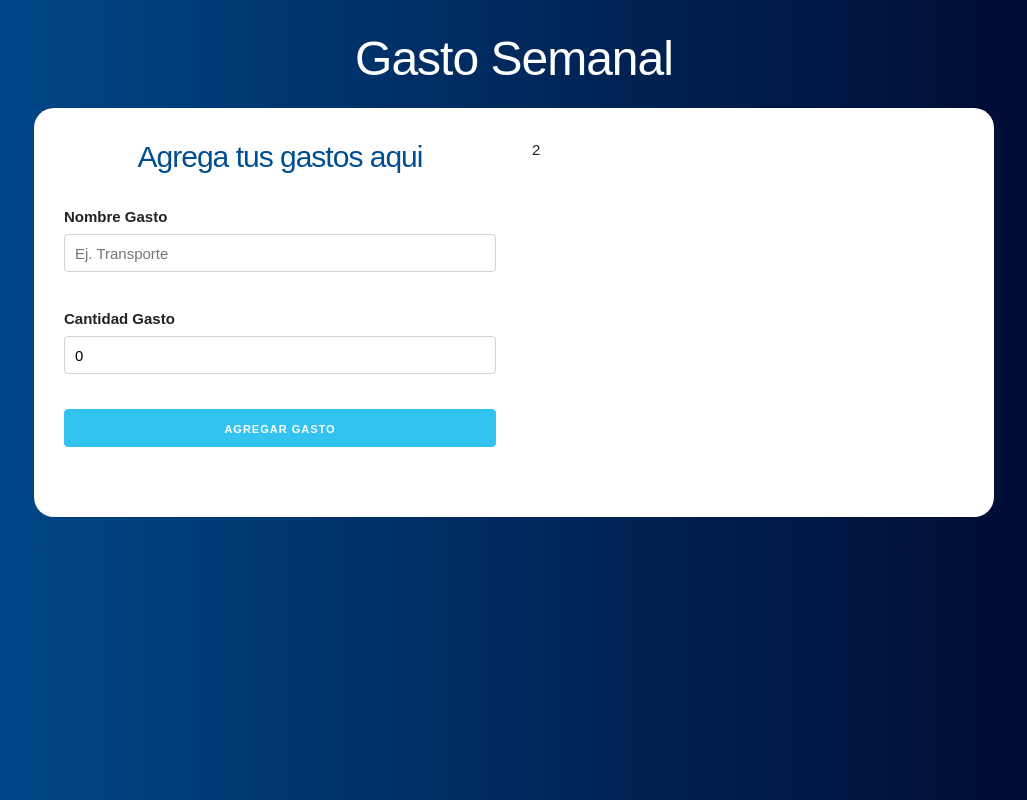
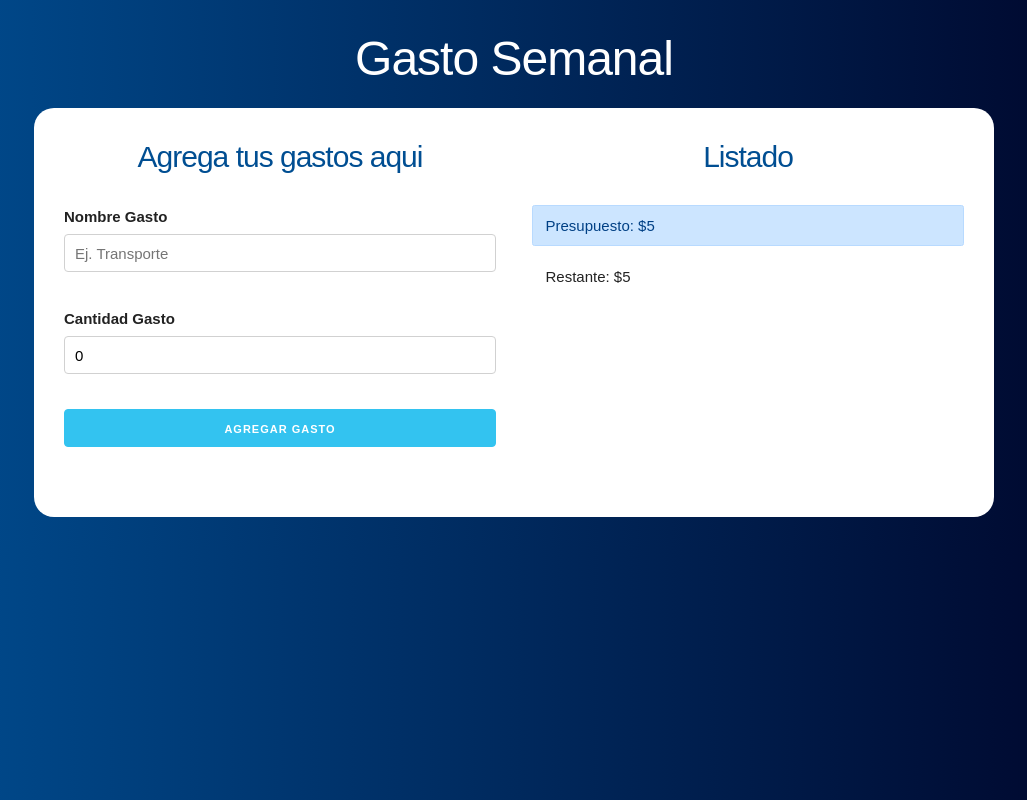
Before and after one commit to itsnou/presupuesto, a React (Create React App) app: page / in a window 1280 px wide. Both pictures are taken after typing "5" into the empty fields and a click on the input "Definir presupuesto". Shown: the whole page, without its empty margins (126-1153 px from the left). Built offline with nearby package versions, Linux system fonts and the light colour scheme.

Commit message:
agregar control de presupuesto

```diff
--- a/src/App.js
+++ b/src/App.js
@@ -1,6 +1,10 @@
 import React, {useState} from 'react';
-import Pregunta from './components/Pregunta'
-import Formulario from './components/Formulario'
+import Pregunta from './components/Pregunta';
+import Formulario from './components/Formulario';
+import Listado from './components/Listado';
+import ControlPresupuesto from './components/ControlPresupuesto';
+
+
 
 function App() {
 
@@ -8,6 +12,12 @@
   const [presupuesto, setPresupuesto] = useState(0);
   const [restante, setRestante] = useState(0);
   const [ mostrarPregunta, setMostrarPregunta] = useState(true);
+  const [gastos, setGastos] = useState([]);
+
+  // Cuando agregemos un nuevo gasto
+  const agregarNuevoGasto= gasto =>{
+    setGastos([...gastos, gasto])
+  }
 
 
 
@@ -27,10 +37,16 @@
         (
           <div className="row">
             <div className="one-half column">
-              <Formulario/>
+              <Formulario agregarNuevoGasto={agregarNuevoGasto}/>
             </div>
             <div className="one-half column">
-              2
+              <Listado
+                gastos={gastos}
+              />
+              <ControlPresupuesto
+                presupuesto={presupuesto}
+                restante={restante}
+              />
             </div>
           </div>
         )
--- /dev/null
+++ b/src/components/ControlPresupuesto.js
@@ -0,0 +1,17 @@
+import React, {Fragment} from 'react';
+
+const ControlPresupuesto = ({presupuesto,restante}) => {
+    return (
+        <Fragment>
+            <div className="alert alert-primary">
+                Presupuesto: ${presupuesto}
+            </div>
+
+            <div className="alert">
+                Restante: ${restante}
+            </div>
+        </Fragment>
+    );
+}
+
+export default ControlPresupuesto;
--- a/src/components/Formulario.js
+++ b/src/components/Formulario.js
@@ -2,7 +2,7 @@
 import Error from './Error';
 import {nanoid} from 'nanoid';
 
-const Formulario = () =>{
+const Formulario = ({agregarNuevoGasto}) =>{
 
     const [nombre, setNombre] = useState('');
     const [cantidad, setCantidad]= useState(0);
@@ -25,14 +25,14 @@
             nombre,
             cantidad,
             id: nanoid()
-
         }
 
-        console.log(gasto)
-
         //pasar el gasto al componente principal
+        agregarNuevoGasto(gasto);
 
         //resetear el form
+        setNombre('');
+        setCantidad(0);
     }
 
     return(
--- /dev/null
+++ b/src/components/Gasto.js
@@ -0,0 +1,12 @@
+import React from 'react';
+
+const Gasto = ( {gasto} ) => (
+    <li className="gastos">
+        <p>
+            {gasto.nombre}
+            <span className="gasto">$ {gasto.cantidad}</span>
+        </p>
+    </li>
+)
+
+export default Gasto;
--- /dev/null
+++ b/src/components/Listado.js
@@ -0,0 +1,17 @@
+import React from 'react';
+import Gasto from './Gasto';
+
+const Listado = ({gastos}) => (
+    <div className="gastos-realizados">
+        <h2>Listado</h2>
+        {gastos.map(gasto => (
+            <Gasto
+                key={gasto.id}
+                gasto={gasto}
+            />
+        ))}
+
+    </div>
+)
+
+export default Listado;
```
